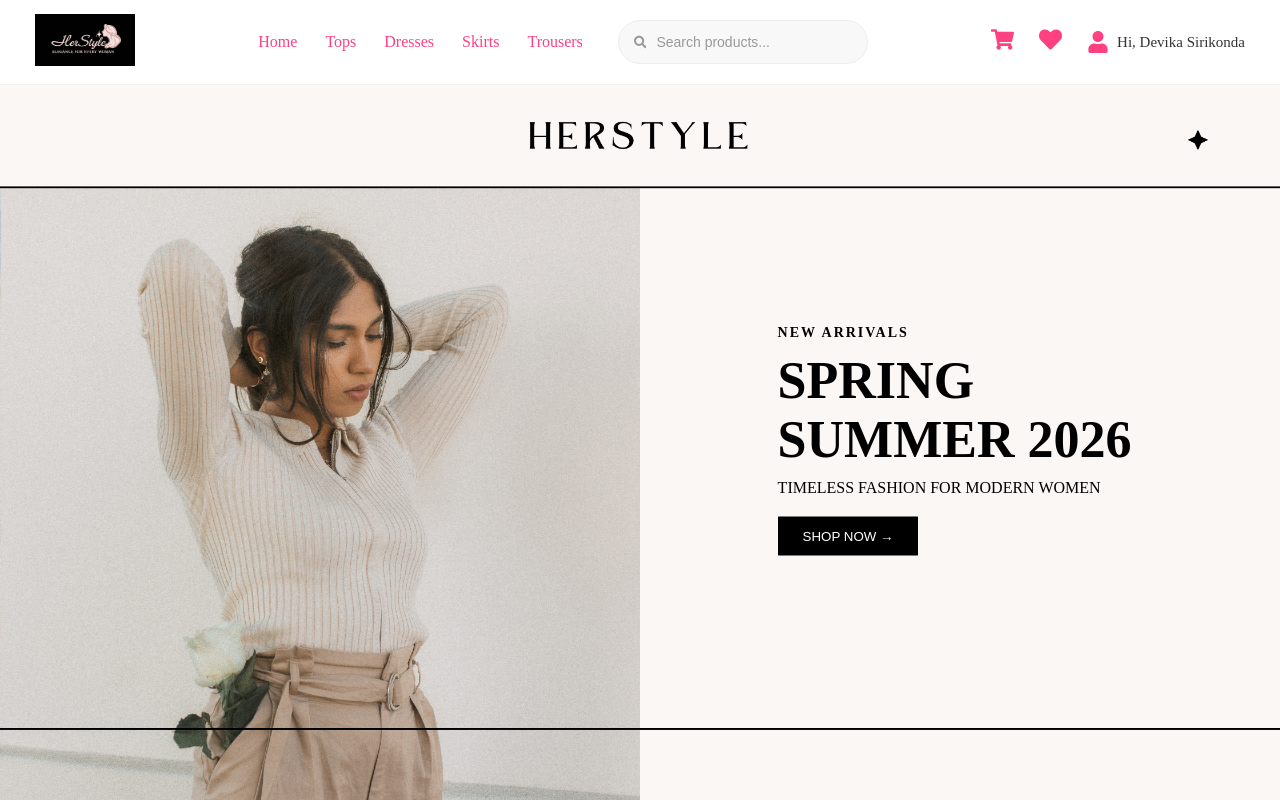
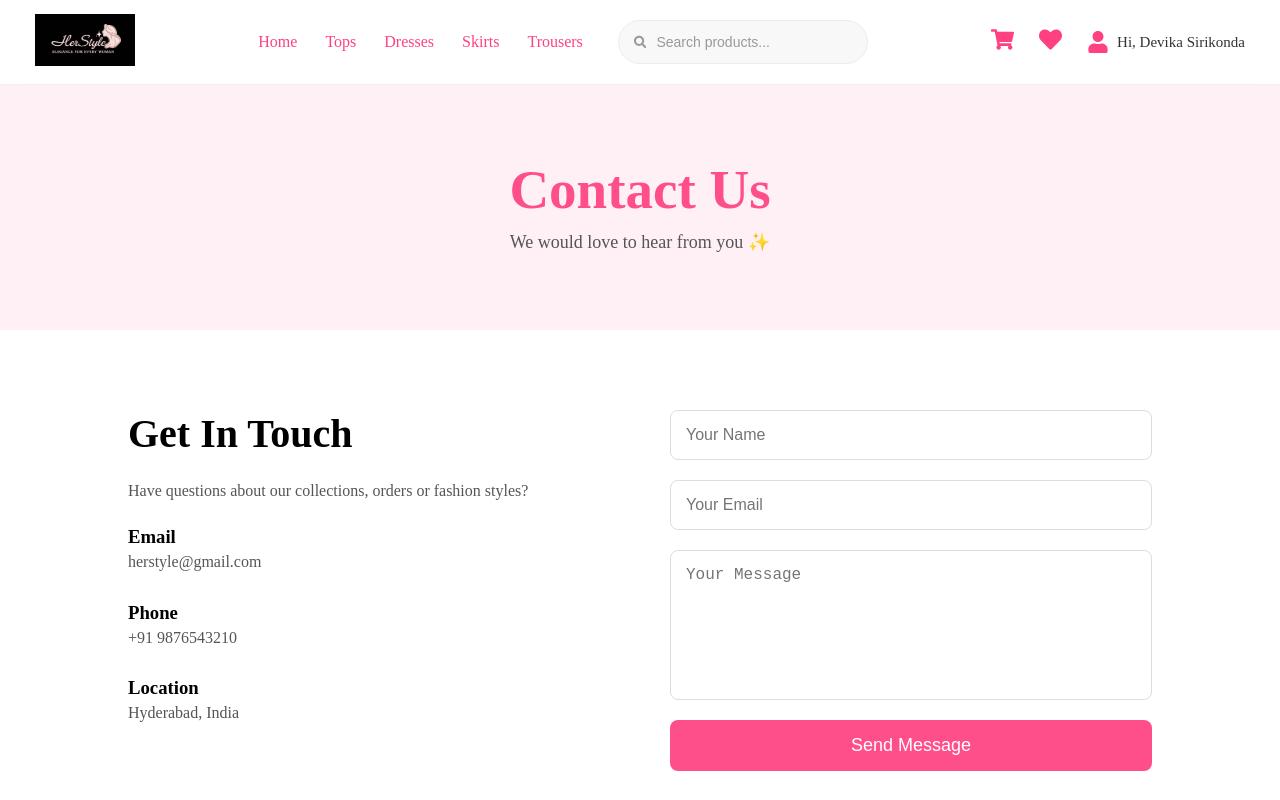
Before and after one commit to devika-sirikonda031/her-style-ecommerce, a React (Vite) app: page /contact in a window 1280 px wide. Built offline with nearby package versions, Linux system fonts and the light colour scheme.

Commit message:
Added About and Contact pages

```diff
--- a/src/App.jsx
+++ b/src/App.jsx
@@ -15,6 +15,8 @@ import Wishlist from "./pages/Wishlist";
 import Orders from "./pages/Order";
 import CategorySection from "./components/CategorySection";
 import SearchPage from "./pages/SearchPage";
+import About from "./pages/About";
+import Contact from "./pages/Contact";
 
 import Admin from "./pages/Admin";
 import Payment from "./pages/Payment";
@@ -23,6 +25,7 @@ import Address from "./pages/Address";
 // Protected Components
 import ProtectedRoute from "./components/ProtectedRoute";
 import AdminRoute from "./components/AdminRoute";
+
 
 function App() {
 
@@ -71,6 +74,8 @@ function App() {
           path="/trousers"
           element={<CategoryPage category="trousers" />}
         />
+        <Route path="/about" element={<About />} />
+        <Route path="/contact" element={<Contact />} />
 
         {/* CATEGORY SECTION */}
         <Route
@@ -182,7 +187,6 @@ function App() {
 
         {/* FALLBACK */}
         <Route path="*" element={<Home />} />
-
       </Routes>
     </>
   );
--- a/src/components/CategorySection.jsx
+++ b/src/components/CategorySection.jsx
@@ -40,7 +40,7 @@ function CategorySection() {
 
   return (
 
-    <div className="category-section">
+    <div id="trending" className="category-section">
 
       <h2 className="category-title">
         TRENDING NOW
--- a/src/components/Footer.jsx
+++ b/src/components/Footer.jsx
@@ -1,4 +1,5 @@
 import "../styles/Footer.css";
+import { Link } from "react-router-dom";
 
 import {
   FaInstagram,
@@ -49,35 +50,83 @@ function Footer() {
 
         {/* QUICK LINKS */}
         <div className="footer-links">
+
           <h3>Quick Links</h3>
 
           <ul>
-            <li><a href="/">Home</a></li>
-            <li><a href="/">Shop</a></li>
-            <li><a href="/">About</a></li>
-            <li><a href="/">Contact</a></li>
+
+            <li>
+              <Link to="/">
+                Home
+              </Link>
+            </li>
+
+            <li>
+              <Link to="/categories">
+                Shop
+              </Link>
+            </li>
+
+            <li>
+              <Link to="/about">
+                About
+              </Link>
+            </li>
+
+            <li>
+              <Link to="/contact">
+                Contact
+              </Link>
+            </li>
+
           </ul>
+
         </div>
 
         {/* CATEGORIES */}
         <div className="footer-category">
+
           <h3>Categories</h3>
 
           <ul>
-            <li><a href="/category/skirts">Skirts</a></li>
-            <li><a href="/category/tops">Tops</a></li>
-            <li><a href="/category/trousers">Trousers</a></li>
-            <li><a href="/category/dresses">Dresses</a></li>
+
+            <li>
+              <Link to="/skirts">
+                Skirts
+              </Link>
+            </li>
+
+            <li>
+              <Link to="/tops">
+                Tops
+              </Link>
+            </li>
+
+            <li>
+              <Link to="/trousers">
+                Trousers
+              </Link>
+            </li>
+
+            <li>
+              <Link to="/dresses">
+                Dresses
+              </Link>
+            </li>
+
           </ul>
+
         </div>
 
         {/* CONTACT */}
         <div className="footer-contact">
+
           <h3>Contact</h3>
 
           <p>Email: herstyle@gmail.com</p>
           <p>Phone: +91 9876543210</p>
           <p>Hyderabad, India</p>
+
         </div>
 
       </div>
--- a/src/components/ProductCard.jsx
+++ b/src/components/ProductCard.jsx
@@ -42,13 +42,7 @@ function ProductCard({ item }) {
 
       </div>
 
-      {/* WISHLIST */}
-      <div
-        className="wishlist"
-        onClick={() => toggleWishlist(item)}
-      >
-        {isWishlisted ? "❤️" : "🤍"}
-      </div>
+
 
       {/* DETAILS */}
       <h3 className="title">
--- /dev/null
+++ b/src/pages/About.jsx
@@ -0,0 +1,60 @@
+import "../styles/About.css";
+
+function About() {
+  return (
+
+    <div className="about-page">
+
+      {/* HERO SECTION */}
+      <div className="about-hero">
+
+        <h1>About HER STYLE</h1>
+
+        <p>
+          Fashion that empowers every woman with elegance,
+          confidence, and modern trends.
+        </p>
+
+      </div>
+
+      {/* ABOUT CONTENT */}
+      <div className="about-content">
+
+        <div className="about-text">
+
+          <h2>Who We Are</h2>
+
+          <p>
+            HER STYLE is a modern fashion brand created
+            for women who love trendy, elegant, and
+            comfortable outfits.
+          </p>
+
+          <p>
+            We bring stylish collections including dresses,
+            tops, skirts, and trousers with premium quality
+            and affordable prices.
+          </p>
+
+          <button>
+            Explore Collection
+          </button>
+
+        </div>
+
+        <div className="about-image">
+
+          <img
+            src="https://images.unsplash.com/photo-1529139574466-a303027c1d8b?q=80&w=1200&auto=format&fit=crop"
+            alt="Fashion"
+          />
+
+        </div>
+
+      </div>
+
+    </div>
+  );
+}
+
+export default About;
--- /dev/null
+++ b/src/pages/Contact.jsx
@@ -0,0 +1,77 @@
+import "../styles/Contact.css";
+
+function Contact() {
+
+  return (
+
+    <div className="contact-page">
+
+      <div className="contact-hero">
+
+        <h1>Contact Us</h1>
+
+        <p>
+          We would love to hear from you ✨
+        </p>
+
+      </div>
+
+      <div className="contact-container">
+
+        <div className="contact-info">
+
+          <h2>Get In Touch</h2>
+
+          <p>
+            Have questions about our collections,
+            orders or fashion styles?
+          </p>
+
+          <div className="info-box">
+            <h3>Email</h3>
+            <p>herstyle@gmail.com</p>
+          </div>
+
+          <div className="info-box">
+            <h3>Phone</h3>
+            <p>+91 9876543210</p>
+          </div>
+
+          <div className="info-box">
+            <h3>Location</h3>
+            <p>Hyderabad, India</p>
+          </div>
+
+        </div>
+
+        <div className="contact-form">
+
+          <input
+            type="text"
+            placeholder="Your Name"
+          />
+
+          <input
+            type="email"
+            placeholder="Your Email"
+          />
+
+          <textarea
+            placeholder="Your Message"
+          ></textarea>
+
+          <button
+  onClick={() => alert("Message Sent Successfully ✨")}
+>
+  Send Message
+</button>
+
+        </div>
+
+      </div>
+
+    </div>
+  );
+}
+
+export default Contact;
--- a/src/pages/ProductDetails.jsx
+++ b/src/pages/ProductDetails.jsx
@@ -42,16 +42,18 @@ const ProductDetails = () => {
 
   useEffect(() => {
 
-    axios
-      .get(
-        `${import.meta.env.VITE_API_URL}/api/products`
-      )
+    axios.get("http://localhost:5000/api/products")
 
-      .then((res) => {
+  .then((res) => {
 
-        setProduct(res.data);
+    const foundProduct =
+      res.data.find(
+        (item) => item._id === id
+      );
 
-      })
+    setProduct(foundProduct);
+
+  })
 
       .catch((err) =>
         console.log(err)
@@ -65,11 +67,7 @@ const ProductDetails = () => {
 
     if (!product) return;
 
-    axios
-      .get(
-        `${import.meta.env.VITE_API_URL}/api/products`
-      )
-
+    axios.get("http://localhost:5000/api/products")
       .then((res) => {
 
         const related = res.data.filter(
--- /dev/null
+++ b/src/styles/About.css
@@ -0,0 +1,75 @@
+.about-page{
+  width:100%;
+  background:#fff;
+}
+
+/* HERO */
+.about-hero{
+  height:300px;
+  background:#f8f1f4;
+  display:flex;
+  flex-direction:column;
+  justify-content:center;
+  align-items:center;
+  text-align:center;
+  padding:20px;
+}
+
+.about-hero h1{
+  font-size:55px;
+  color:#ff4f8b;
+  margin-bottom:15px;
+}
+
+.about-hero p{
+  max-width:700px;
+  font-size:18px;
+  color:#555;
+  line-height:1.7;
+}
+
+/* CONTENT */
+.about-content{
+  display:flex;
+  align-items:center;
+  justify-content:space-between;
+  gap:60px;
+  padding:80px 10%;
+  flex-wrap:wrap;
+}
+
+.about-text{
+  flex:1;
+}
+
+.about-text h2{
+  font-size:40px;
+  margin-bottom:20px;
+  color:#222;
+}
+
+.about-text p{
+  font-size:18px;
+  line-height:1.9;
+  color:#555;
+  margin-bottom:20px;
+}
+
+.about-text button{
+  padding:14px 35px;
+  background:#ff4f8b;
+  border:none;
+  color:white;
+  font-size:16px;
+  cursor:pointer;
+  border-radius:6px;
+}
+
+.about-image{
+  flex:1;
+}
+
+.about-image img{
+  width:100%;
+  border-radius:15px;
+}
--- /dev/null
+++ b/src/styles/Contact.css
@@ -0,0 +1,86 @@
+.contact-page{
+  width:100%;
+  background:white;
+}
+
+/* HERO */
+.contact-hero{
+  height:250px;
+  background:#fff0f5;
+  display:flex;
+  flex-direction:column;
+  justify-content:center;
+  align-items:center;
+  text-align:center;
+}
+
+.contact-hero h1{
+  font-size:55px;
+  color:#ff4f8b;
+  margin-bottom:10px;
+}
+
+.contact-hero p{
+  font-size:18px;
+  color:#555;
+}
+
+/* CONTAINER */
+.contact-container{
+  display:flex;
+  justify-content:space-between;
+  gap:60px;
+  padding:80px 10%;
+  flex-wrap:wrap;
+}
+
+/* LEFT */
+.contact-info{
+  flex:1;
+}
+
+.contact-info h2{
+  font-size:40px;
+  margin-bottom:20px;
+}
+
+.contact-info p{
+  color:#555;
+  line-height:1.8;
+  margin-bottom:20px;
+}
+
+.info-box{
+  margin-bottom:25px;
+}
+
+/* RIGHT */
+.contact-form{
+  flex:1;
+  display:flex;
+  flex-direction:column;
+  gap:20px;
+}
+
+.contact-form input,
+.contact-form textarea{
+  padding:15px;
+  border:1px solid #ddd;
+  border-radius:8px;
+  font-size:16px;
+}
+
+.contact-form textarea{
+  height:150px;
+  resize:none;
+}
+
+.contact-form button{
+  padding:15px;
+  background:#ff4f8b;
+  color:white;
+  border:none;
+  border-radius:8px;
+  font-size:18px;
+  cursor:pointer;
+}
--- a/src/styles/ProductCard.css
+++ b/src/styles/ProductCard.css
@@ -56,21 +56,7 @@
   bottom: 0;
 }
 
-.wishlist {
-  position: absolute;
-  top: 20px;
-  right: 20px;
-  background: white;
-  width: 50px;
-  height: 50px;
-  border-radius: 50%;
-  display: flex;
-  align-items: center;
-  justify-content: center;
-  font-size: 24px;
-  cursor: pointer;
-  z-index: 5;
-}
+
 
 .title {
   font-size: 20px;
```
